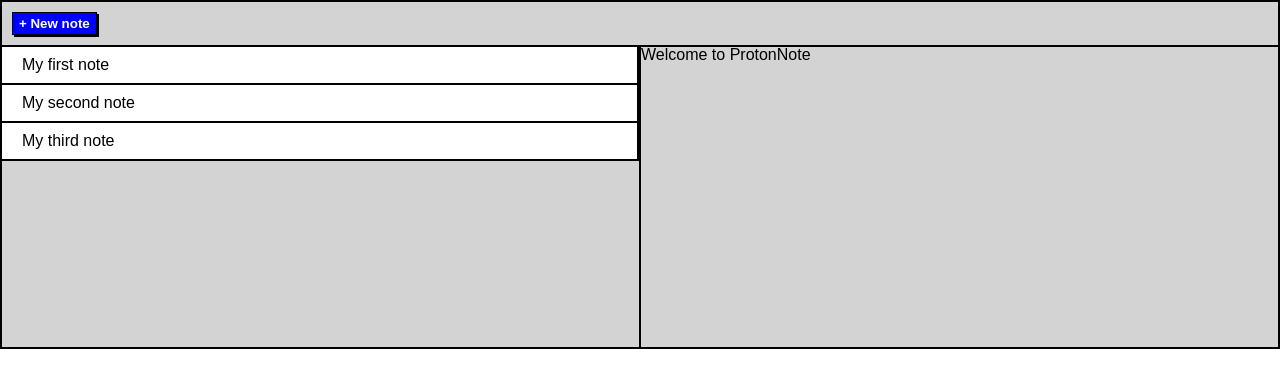
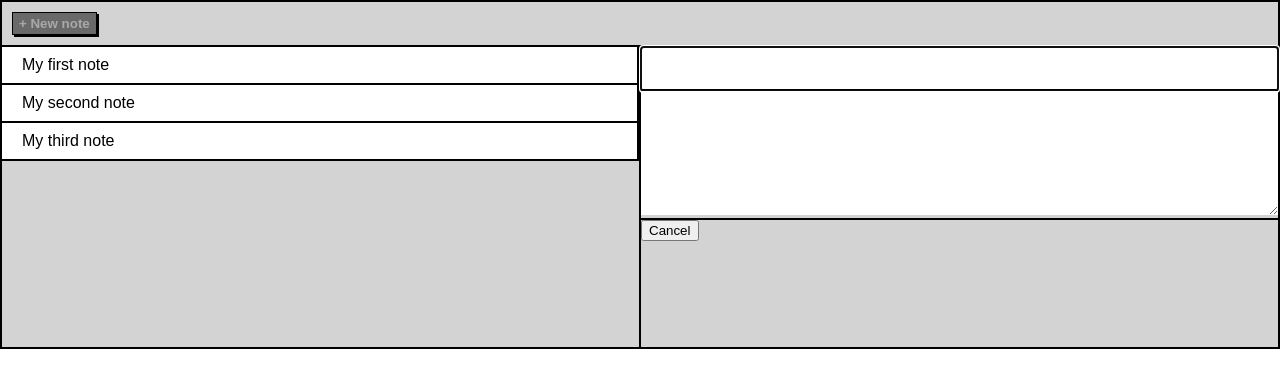
Before and after one commit to Lacroute/ProtonNote, a Vue app: page / in a window 1280 px wide. Both pictures are taken after a click on the button "+ New note". Shown: the top 388 px of the page. Built offline with nearby package versions, Linux system fonts and the light colour scheme.

Commit message:
implement concept of draft note and apply it with new note

```diff
--- a/src/assets/notesApi.js
+++ b/src/assets/notesApi.js
@@ -10,4 +10,12 @@ const getDecryptedNoteById = async (id) => {
   return decrypt(encryptedNotes.data.find(n => n.id === id) || null)
 }
 
-export { getAllNotes, getDecryptedNoteById }
+const createEmptyNote = () => {
+  const maxId = encryptedNotes.data.reduce(
+    (max, n) => (n.id > max ? n.id : max),
+    encryptedNotes.data[0].id
+  )
+  return {id: maxId + 1, title: '', encrypted: {content: ''}}
+}
+
+export { getAllNotes, getDecryptedNoteById, createEmptyNote }
--- /dev/null
+++ b/src/assets/styles/global.css
@@ -0,0 +1,3 @@
+button{
+  cursor: pointer;
+}
--- a/src/components/NewNote.vue
+++ b/src/components/NewNote.vue
@@ -1,17 +1,21 @@
 <template lang="html">
   <div class="new-note">
-    <button type="button" :disabled="editMode">+ New note</button>
+    <button type="button" @click="createDraftNote" :disabled="editMode">+ New note</button>
   </div>
 </template>
 
 <script>
-import { mapState } from 'vuex'
+import { mapState, mapActions } from 'vuex'
 
 export default {
   name: 'NewNote',
 
   computed: {
     ...mapState(['editMode'])
+  },
+
+  methods: {
+    ...mapActions(['createDraftNote'])
   }
 }
 </script>
--- a/src/components/NoteEditorControllers.vue
+++ b/src/components/NoteEditorControllers.vue
@@ -3,7 +3,7 @@
     <div
       v-if="editMode"
       class="editing-controllers">
-      <button  type="button" @click="setEditMode(false)">Cancel</button>
+      <button  type="button" @click="cancelEdition()">Cancel</button>
     </div>
     <div
       v-else
@@ -14,7 +14,7 @@
 </template>
 
 <script>
-import { mapState, mapMutations } from 'vuex'
+import { mapState, mapMutations, mapActions } from 'vuex'
 
 export default {
   name: 'NoteEditorControllers',
@@ -24,13 +24,14 @@ export default {
   },
 
   methods: {
-    ...mapMutations(['setEditMode'])
+    ...mapMutations(['setEditMode']),
+    ...mapActions(['cancelEdition'])
   }
 }
 </script>
 
 <style lang="css">
-.note-editor-controllers button{
-  cursor: pointer;
+.note-editor-controllers{
+  border-top: solid 2px black;
 }
 </style>
--- a/src/components/NoteList.vue
+++ b/src/components/NoteList.vue
@@ -25,7 +25,7 @@ export default {
   },
 
   computed: {
-    ...mapState(['notes', 'loading'])
+    ...mapState(['loading', 'notes'])
   },
 
   created () {
--- a/src/components/NotePreview.vue
+++ b/src/components/NotePreview.vue
@@ -7,7 +7,7 @@
 </template>
 
 <script>
-import { mapState, mapGetters, mapActions } from 'vuex'
+import { mapState, mapActions, mapGetters } from 'vuex'
 
 export default {
   name: 'NotePreview',
@@ -24,11 +24,11 @@ export default {
   },
 
   computed: {
-    ...mapState(['editMode']),
-    ...mapGetters(['decryptedNoteId']),
+    ...mapState(['editMode', 'draftNote']),
+    ...mapGetters(['draftNoteId']),
 
     isSelected () {
-      return this.decryptedNoteId === this.id
+      return this.draftNoteId === this.id
     }
   },
 
--- a/src/components/NoteView.vue
+++ b/src/components/NoteView.vue
@@ -1,18 +1,23 @@
 <template lang="html">
   <div class="note-view">
-    <p v-if="decryptedNote === null || decryptedNote === undefined">
+    <p v-if="draftNote === null">
       Welcome to ProtonNote
     </p>
     <div
     v-else
     class="display">
-      <h1>{{ decryptedNote.title }}</h1>
     <div class="editor">
+      <input
+      type="text"
+      :readonly="!editMode"
+      ref="titleEditor"
+      v-model="draftNoteTitle"
+      class="note-title"/>
       <textarea
       :readonly="!editMode"
-          ref="textareaEditor"
+      ref="contentTextEditor"
+      v-model="noteContent"
       rows="8"
-          v-model="noteContent"
       >
     </textarea>
     <note-editor-controllers />
@@ -40,18 +45,44 @@ export default {
   },
 
   computed: {
-    ...mapState(['decryptedNote', 'editMode']),
-    ...mapGetters(['decryptedNoteId'])
+    ...mapState(['draftNote', 'editMode', 'creationMode']),
+    ...mapGetters(['draftNoteId']),
+    // reactive display ?
+    draftNoteTitle: {
+      get () {
+        return this.$store.state.draftNote.title
+      },
+      set (value) {
+        this.$store.commit('updateDraftNoteTitle', value)
+      }
+    }
   },
 
   watch: {
-    decryptedNoteId: function (value) {
-      this.noteContent = this.decryptedNote.encrypted.content
+    draftNoteId: function (value) {
+      this.initInputs()
     },
 
     editMode: function (value) {
-      if (value) this.$refs.textareaEditor.focus()
-      else this.noteContent = this.decryptedNote.encrypted.content
+      if (value) {
+        // wait for the inputs to be rendered (if first action is new note)
+        if (this.creationMode) this.$nextTick(() => this.$refs.titleEditor.focus())
+        else this.$refs.contentTextEditor.focus()
+      } else {
+        this.initInputs()
+      }
+    }
+  },
+
+  methods: {
+    initInputs () {
+      if (this.editMode || this.draftNote !== null) {
+        this.noteTitle = this.draftNote.title
+        this.noteContent = this.draftNote.encrypted.content
+      } else {
+        this.noteTitle = null
+        this.noteContent = null
+      }
     }
   }
 }
@@ -65,17 +96,21 @@ export default {
   flex-direction: column;
 }
 
-.note-view h1{
+.note-view .note-title{
+  border: none;
   border-bottom: 2px solid black;
   padding: 10px 20px;
   background: white;
-}
-.note-view .editor{
+  font-weight: bold;
+  font-size: 1.2em;
+  width: 100%;
+  box-sizing: border-box;
 }
 
 .note-view textarea{
   box-sizing: border-box;
   width: 100%;
-  background: white
+  background: white;
+  border: none;
 }
 </style>
--- a/src/main.js
+++ b/src/main.js
@@ -5,6 +5,7 @@ import App from './App'
 import router from './router'
 import store from './store'
 import '@/assets/styles/reset.css'
+import '@/assets/styles/global.css'
 
 Vue.config.productionTip = false
 
--- a/src/store/index.js
+++ b/src/store/index.js
@@ -1,6 +1,6 @@
 import Vue from 'vue'
 import Vuex from 'vuex'
-import { getAllNotes, getDecryptedNoteById } from '@/assets/notesApi'
+import { getAllNotes, getDecryptedNoteById, createEmptyNote } from '@/assets/notesApi'
 
 Vue.use(Vuex)
 
@@ -10,13 +10,14 @@ const store = new Vuex.Store({
   state: {
     loading: true,
     notes: [],
-    decryptedNote: null,
-    editMode: false
+    editMode: false,
+    creationMode: false,
+    draftNote: null
   },
 
   getters: {
-    decryptedNoteId: state => {
-      return state.decryptedNote === null ? null : state.decryptedNote.id
+    draftNoteId: state => {
+      return state.draftNote === null ? null : state.draftNote.id
     }
   },
 
@@ -28,9 +29,23 @@ const store = new Vuex.Store({
       commit('populate', notes)
     },
 
-    async getDecryptedNote ({ commit }, payload) {
+    async getDecryptedNote ({ commit, state }, payload) {
+      if (state.editMode) return
       const decrypted = await getDecryptedNoteById(payload)
-      commit('decryptNote', decrypted)
+      commit('setDraftNote', {...decrypted}) // spread object to remove dependency
+    },
+
+    cancelEdition ({ commit }) {
+      commit('setDraftNote', null)
+      commit('setCreationMode', false)
+      commit('setEditMode', false)
+    },
+
+    createDraftNote ({ commit }) {
+      const newNote = createEmptyNote()
+      commit('setDraftNote', newNote)
+      commit('setCreationMode', true)
+      commit('setEditMode', true)
     }
   },
 
@@ -43,12 +58,20 @@ const store = new Vuex.Store({
       state.notes = payload
     },
 
-    decryptNote (state, payload) {
-      state.decryptedNote = payload
+    setDraftNote (state, payload) {
+      state.draftNote = payload
+    },
+
+    setCreationMode (state, payload) {
+      state.creationMode = payload
     },
 
     setEditMode (state, payload) {
       state.editMode = payload
+    },
+
+    updateDraftNoteTitle (state, payload) {
+      state.draftNote.title = payload
     }
   },
 
```
Lines whose indentation alone changed are shown as unchanged.
